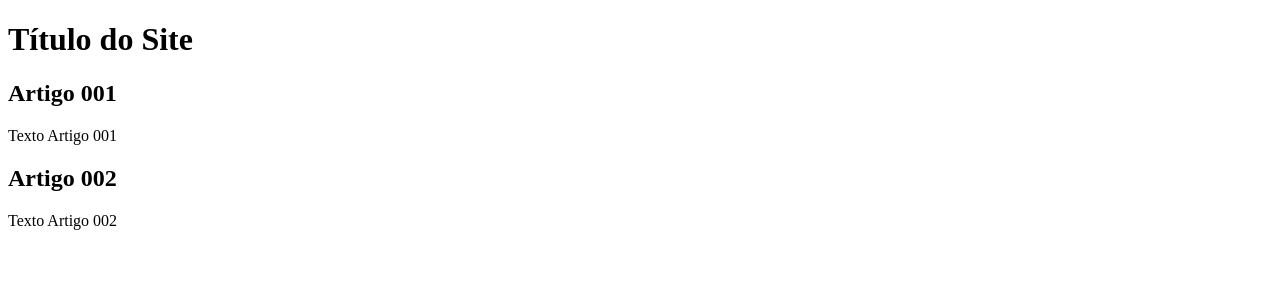
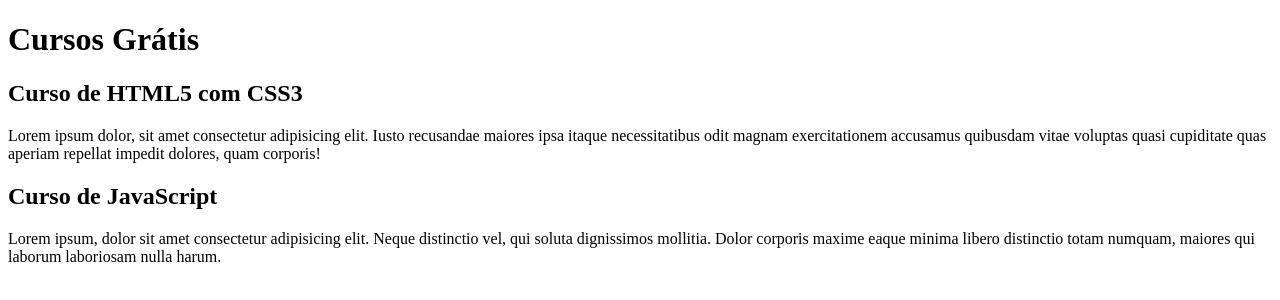
Before and after one commit to Aludeku/projeto-site, a plain HTML site: page index.html in a window 1280 px wide. Drawn offline with Linux system fonts and the light colour scheme.

Commit message:
comecei a escrever o conteúdo

```diff
--- a/index.html
+++ b/index.html
@@ -8,15 +8,15 @@
 <body>
     <main>
         <header>
-            <h1>Título do Site</h1>
+            <h1>Cursos Grátis</h1>
         </header>
         <article>
-            <h2>Artigo 001</h2>
-            <p>Texto Artigo 001</p>
+            <h2>Curso de HTML5 com CSS3</h2>
+            <p>Lorem ipsum dolor, sit amet consectetur adipisicing elit. Iusto recusandae maiores ipsa itaque necessitatibus odit magnam exercitationem accusamus quibusdam vitae voluptas quasi cupiditate quas aperiam repellat impedit dolores, quam corporis!</p>
         </article>
         <article>
-            <h2>Artigo 002</h2>
-            <p>Texto Artigo 002</p>
+            <h2>Curso de JavaScript</h2>
+            <p>Lorem ipsum, dolor sit amet consectetur adipisicing elit. Neque distinctio vel, qui soluta dignissimos mollitia. Dolor corporis maxime eaque minima libero distinctio totam numquam, maiores qui laborum laboriosam nulla harum.</p>
         </article>
     </main>
 </body>
```
